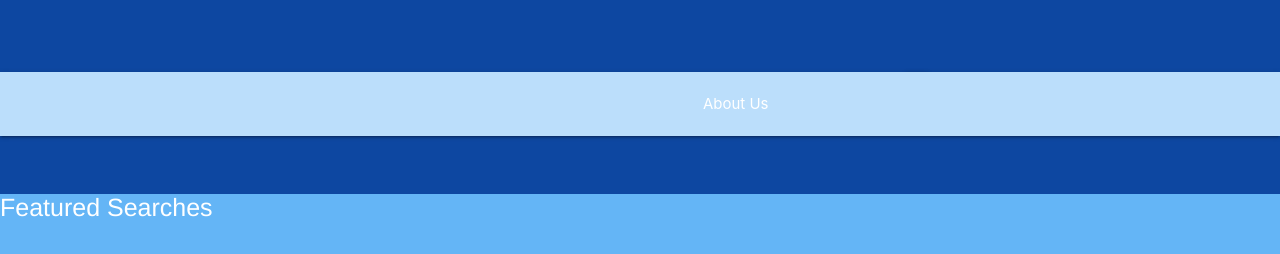
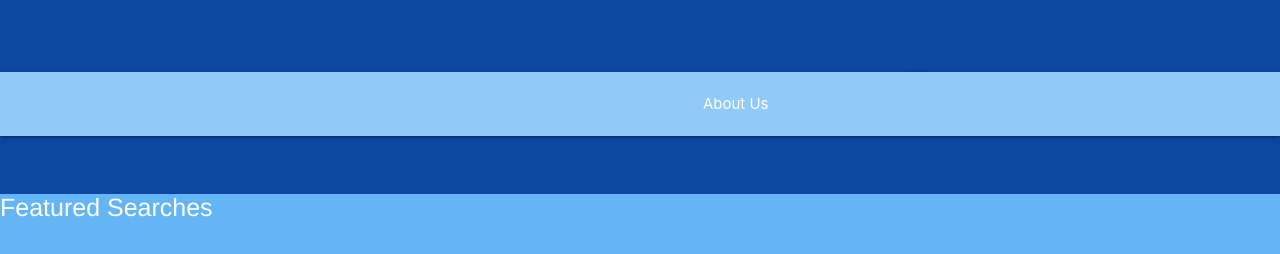
Before and after one commit to tintin92/MovieDine, a plain HTML site: page index.html in a window 1280 px wide. Shown: the part 57-311 px from the top of the page. Drawn offline with nearby package versions, Linux system fonts and the light colour scheme.

```diff
--- a/assets/style.css
+++ b/assets/style.css
@@ -35,7 +35,7 @@
         }
         .nav-wrapper {
             background-color: #bbdefb;
-          background-color: ;
+          background-color: #90caf9;
           color: #90caf9;
             height: 25%;
         }
--- a/index.html
+++ b/index.html
@@ -4,7 +4,7 @@
 <head>
     <meta charset="UTF-8">
     <meta name="viewport" content="width=device-width, initial-scale=1.0">
-    <title>Document</title>
+    <title>St</title>
     <!-- Compiled and minified CSS -->
     <!-- Google Icon Font-->
     <link href="https://fonts.googleapis.com/icon?family=Material+Icons" rel="stylesheet">
```
